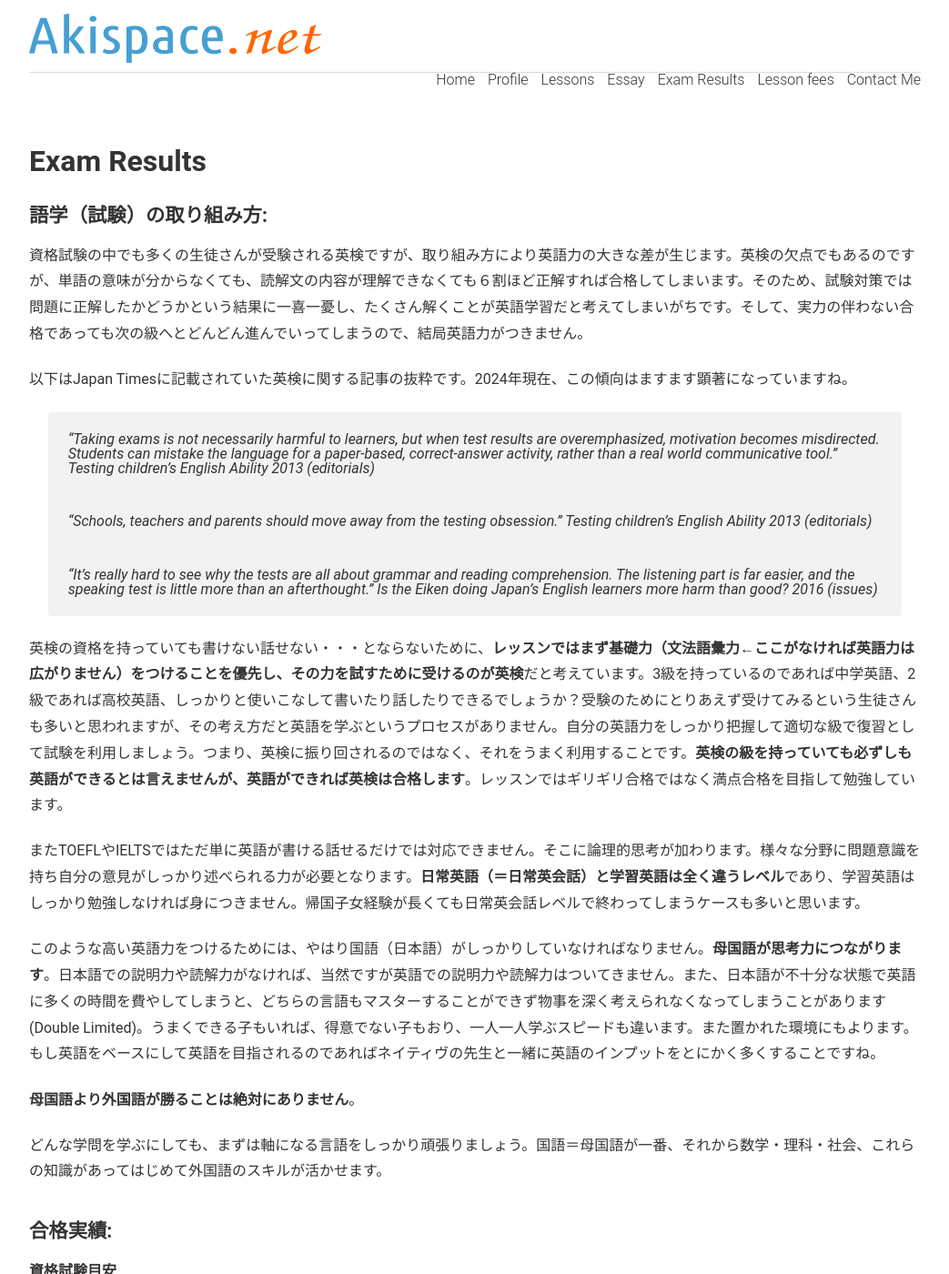
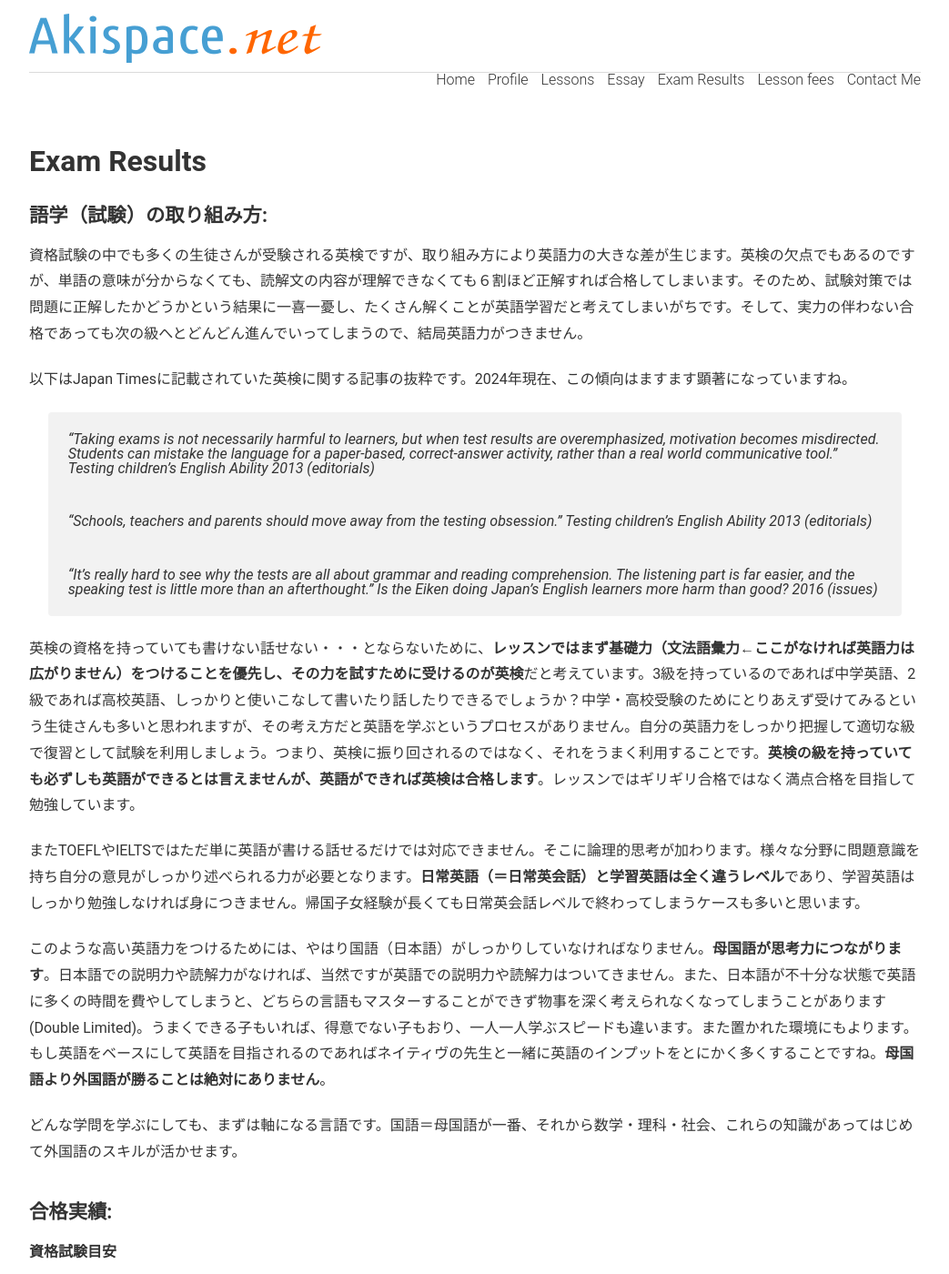
Before and after one commit to phocean/akispace, a Jekyll site: the page built from exam_results.md, in a window 1280 px wide and 1400 px high. Shown: the whole window at 91% size, without its empty margins (118-1161 px from the left). Built offline with Jekyll 4.4.1, drawn with Linux system fonts in a browser that asks for light colours.

Commit message:
Update exam_results.md

```diff
--- a/exam_results.md
+++ b/exam_results.md
@@ -20,15 +20,13 @@
 >
 > "It's really hard to see why the tests are all about grammar and reading comprehension. The listening part is far easier, and the speaking test is little more than an afterthought." Is the Eiken doing Japan's English learners more harm than good? 2016 (issues)
 
-英検の資格を持っていても書けない話せない・・・とならないために、<strong>レッスンではまず基礎力（文法語彙力←ここがなければ英語力は広がりません）をつけることを優先し、その力を試すために受けるのが英検</strong>だと考えています。3級を持っているのであれば中学英語、2級であれば高校英語、しっかりと使いこなして書いたり話したりできるでしょうか？受験のためにとりあえず受けてみるという生徒さんも多いと思われますが、その考え方だと英語を学ぶというプロセスがありません。自分の英語力をしっかり把握して適切な級で復習として試験を利用しましょう。つまり、英検に振り回されるのではなく、それをうまく利用することです。**英検の級を持っていても必ずしも英語ができるとは言えませんが、英語ができれば英検は合格します**。レッスンではギリギリ合格ではなく満点合格を目指して勉強しています。
+英検の資格を持っていても書けない話せない・・・とならないために、<strong>レッスンではまず基礎力（文法語彙力←ここがなければ英語力は広がりません）をつけることを優先し、その力を試すために受けるのが英検</strong>だと考えています。3級を持っているのであれば中学英語、2級であれば高校英語、しっかりと使いこなして書いたり話したりできるでしょうか？中学・高校受験のためにとりあえず受けてみるという生徒さんも多いと思われますが、その考え方だと英語を学ぶというプロセスがありません。自分の英語力をしっかり把握して適切な級で復習として試験を利用しましょう。つまり、英検に振り回されるのではなく、それをうまく利用することです。**英検の級を持っていても必ずしも英語ができるとは言えませんが、英語ができれば英検は合格します**。レッスンではギリギリ合格ではなく満点合格を目指して勉強しています。
 
 またTOEFLやIELTSではただ単に英語が書ける話せるだけでは対応できません。そこに論理的思考が加わります。様々な分野に問題意識を持ち自分の意見がしっかり述べられる力が必要となります。**日常英語（＝日常英会話）と学習英語は全く違うレベル**であり、学習英語はしっかり勉強しなければ身につきません。帰国子女経験が長くても日常英会話レベルで終わってしまうケースも多いと思います。
 
-このような高い英語力をつけるためには、やはり国語（日本語）がしっかりしていなければなりません。**母国語が思考力につながります**。日本語での説明力や読解力がなければ、当然ですが英語での説明力や読解力はついてきません。また、日本語が不十分な状態で英語に多くの時間を費やしてしまうと、どちらの言語もマスターすることができず物事を深く考えられなくなってしまうことがあります(Double Limited)。うまくできる子もいれば、得意でない子もおり、一人一人学ぶスピードも違います。また置かれた環境にもよります。もし英語をベースにして英語を目指されるのであればネイティヴの先生と一緒に英語のインプットをとにかく多くすることですね。
+このような高い英語力をつけるためには、やはり国語（日本語）がしっかりしていなければなりません。**母国語が思考力につながります**。日本語での説明力や読解力がなければ、当然ですが英語での説明力や読解力はついてきません。また、日本語が不十分な状態で英語に多くの時間を費やしてしまうと、どちらの言語もマスターすることができず物事を深く考えられなくなってしまうことがあります(Double Limited)。うまくできる子もいれば、得意でない子もおり、一人一人学ぶスピードも違います。また置かれた環境にもよります。もし英語をベースにして英語を目指されるのであればネイティヴの先生と一緒に英語のインプットをとにかく多くすることですね。**母国語より外国語が勝ることは絶対にありません**。
 
-**母国語より外国語が勝ることは絶対にありません**。
-
-どんな学問を学ぶにしても、まずは軸になる言語をしっかり頑張りましょう。国語＝母国語が一番、それから数学・理科・社会、これらの知識があってはじめて外国語のスキルが活かせます。
+どんな学問を学ぶにしても、まずは軸になる言語です。国語＝母国語が一番、それから数学・理科・社会、これらの知識があってはじめて外国語のスキルが活かせます。
 
 <h4>合格実績:</h4>
 
```
